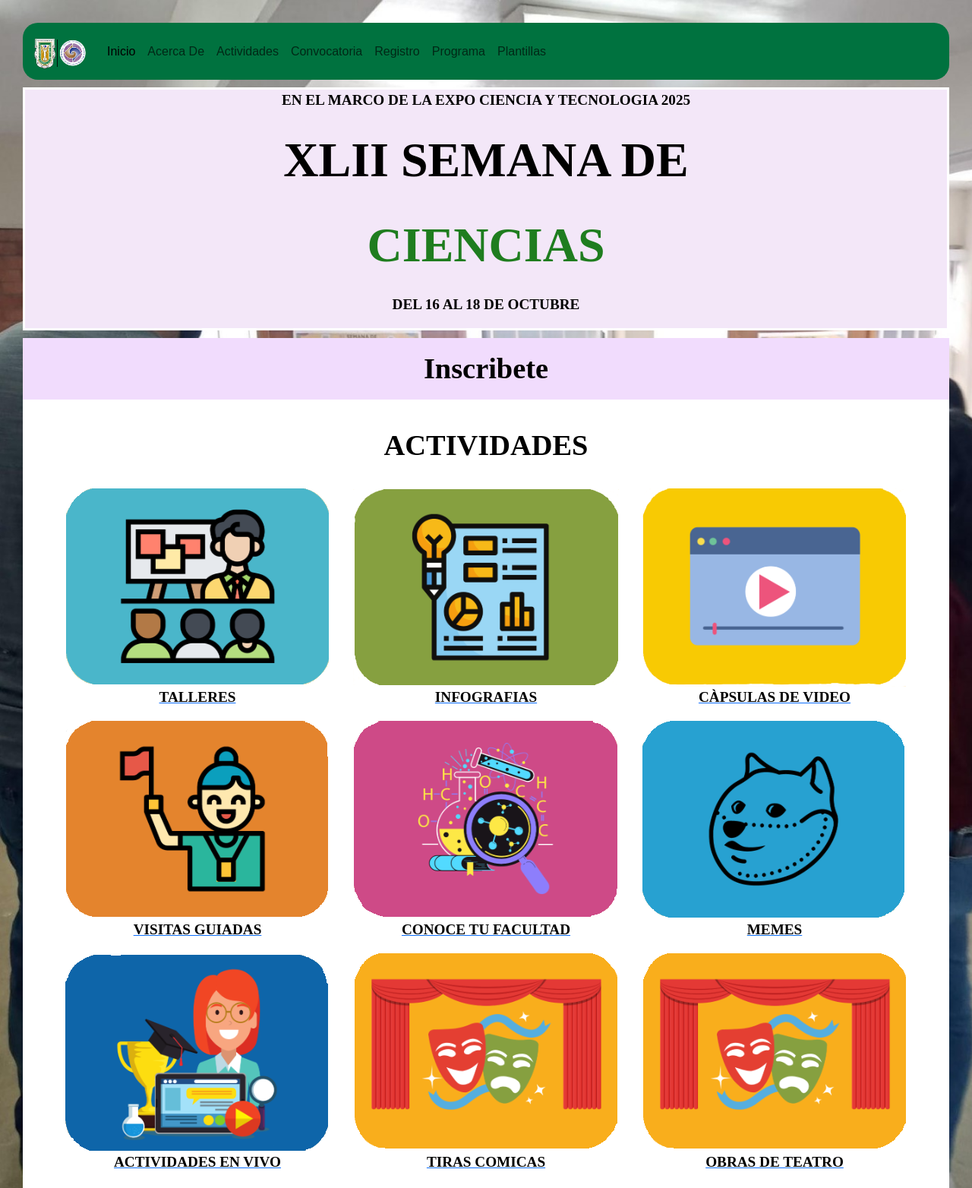
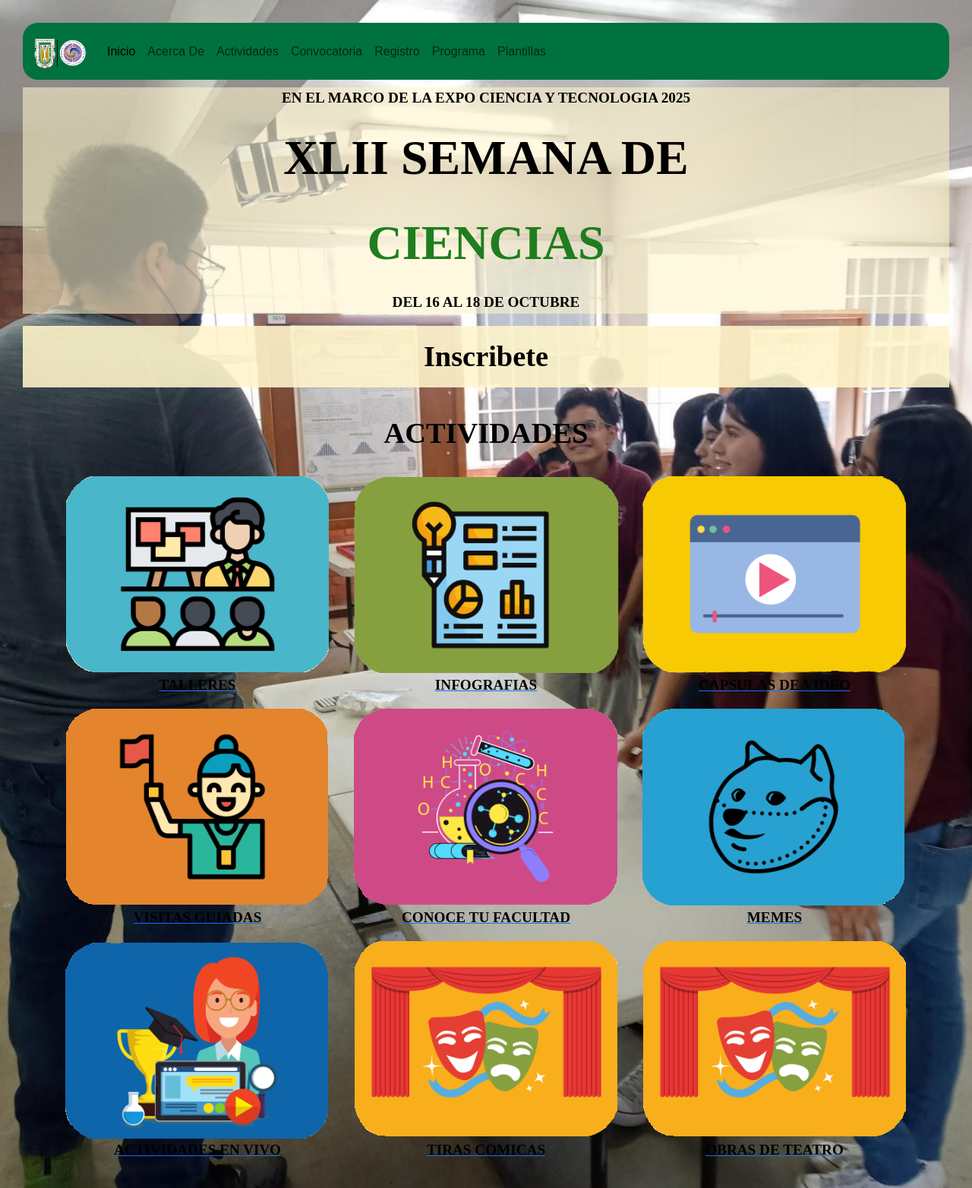
Before and after one commit to Aleyzxk/XLII, a plain HTML site: page index.html in a window 1280 px wide. Shown: the top 1564 px of the page at 76% size. Drawn offline with nearby package versions, Linux system fonts and the light colour scheme.

Commit message:
tercer commit

```diff
--- a/style.css
+++ b/style.css
@@ -22,8 +22,7 @@ body{
 
 .conteiner{
     margin: 10px 0px 0px 0px;
-    border: solid;
-    background-color: rgb(243, 231, 248);
+    background-color: rgba(255, 245, 203, 0.575);
 }
 
 .front-title{
@@ -44,7 +43,7 @@ body{
     text-align: center;
 }
 .line{
-    background-color: rgb(241, 220, 253);
+    background-color: rgba(255, 245, 203, 0.884);
     padding: 12px;
     margin: 10px 0px 0px 0px;
     text-align: center;
@@ -57,7 +56,7 @@ body{
 }
 .cont-actividades{
     padding: 20px;
-    background-color: rgb(255, 255, 255);
+    background-color: rgba(255, 255, 255, 0);
 }
 .footer{
     position: sticky;
```
